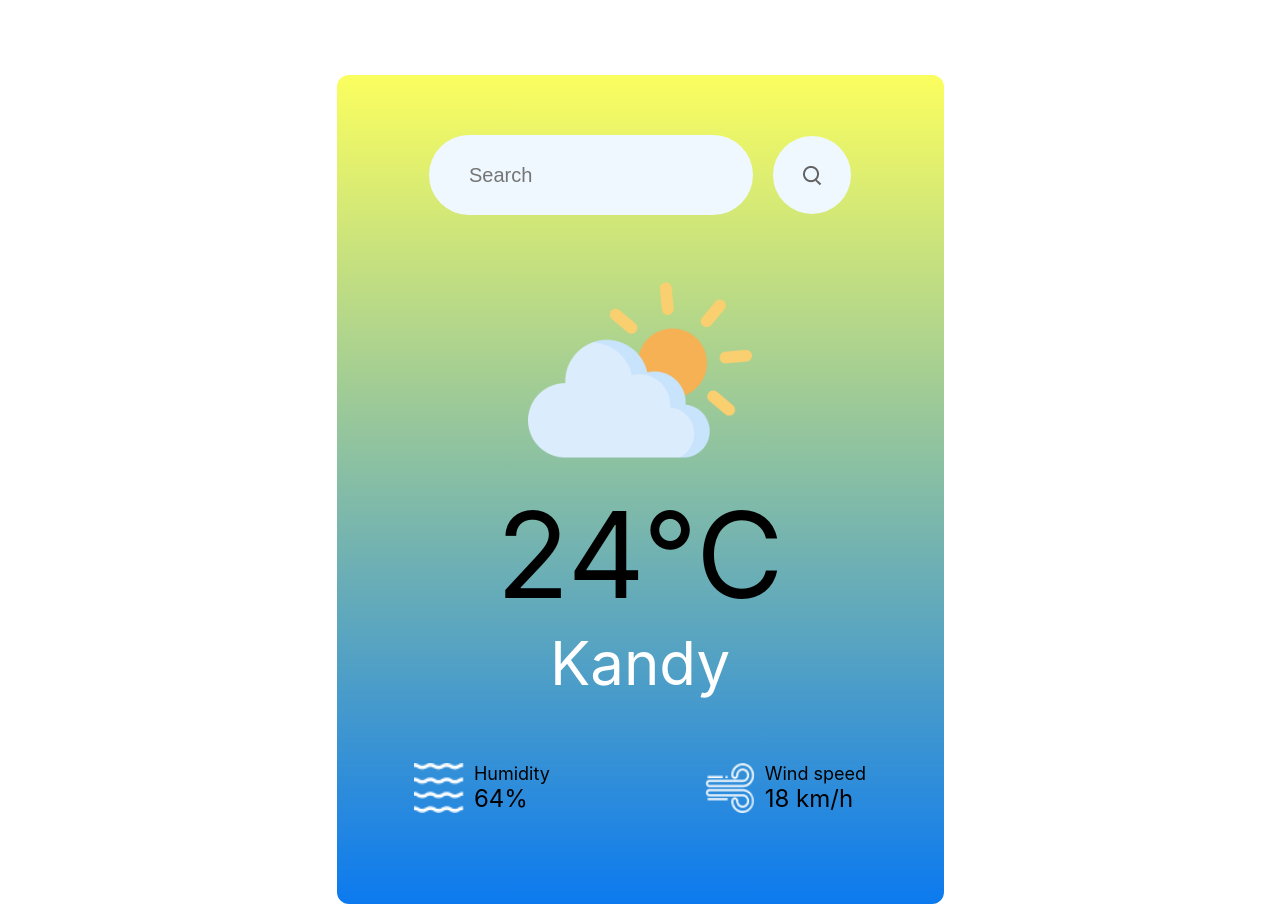
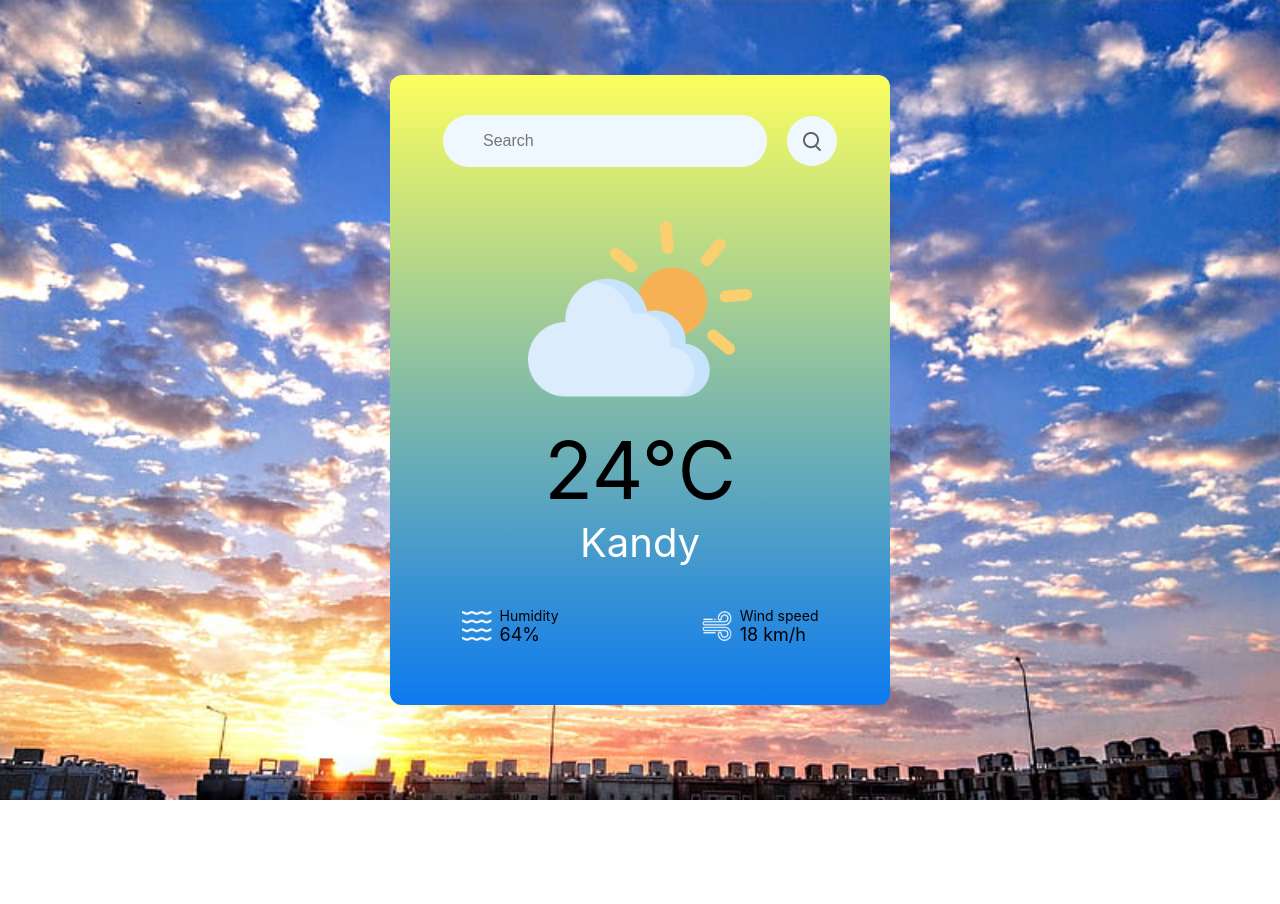
Before and after one commit to NimeshaKavindi/Weather-App-Sky-Tracker-, a React (Create React App) app: page / in a window 1280 px wide. After the commit the page ends 800 px from the top, so only its background shows below. Built offline with nearby package versions, Linux system fonts and the light colour scheme.

Commit message:
minimze the container and the content with css

```diff
--- a/src/components/weatherApp/weatherApp.css
+++ b/src/components/weatherApp/weatherApp.css
@@ -1,6 +1,16 @@
+body {
+    margin: 0;
+    padding: 0;
+    background-image: url('../assests/weather.jpg'); /* Replace 'path/to/your/image.jpg' with your image URL */
+    background-size: cover;
+    background-repeat: no-repeat;
+
+  }
+
+
 .container {
-    width: 607px;
-    height: 829px;
+    width: 500px;
+    height: 630px;
     margin: auto;
     margin-top: 75px;
     border-radius: 12px;
@@ -11,20 +21,20 @@
     display: flex;
     flex-direction: column;
     align-items: center;
-    gap: 14px;
-    padding-top: 60px;
+    gap: 10px;
+    padding-top: 40px;
   }
 
   .top-bar input {
-    width: 362px;
-    height: 78px;
+    width: 300px;
+    height: 50px;
     background: aliceblue;
     border: none;
     outline: none;
     border-radius: 40px;
     padding-left: 40px;
     color: black;
-    font-size: 20px;
+    font-size: 16px;
     font-weight: 400;
   }
 
@@ -32,8 +42,8 @@
     display: flex;
     justify-content: center;
     align-items: center;
-    height: 78px;
-    width: 78px;
+    height: 50px;
+    width: 50px;
     background: aliceblue;
     border-radius: 40px;
     cursor: pointer;
@@ -42,23 +52,23 @@
   .weather-image {
     display: flex;
     justify-content: center;
-    margin-top: 29px;
+    margin-top: 20px;
   }
 
   .weather-temp {
     color: black;
-    font-size: 120px;
+    font-size: 80px;
     font-weight: 400;
   }
 
   .weather-location {
     color: white;
-    font-size: 60px;
+    font-size: 40px;
     font-weight: 400;
   }
 
   .data-container {
-    margin-top: 50px;
+    margin-top: 30px;
     color: black;
     display: flex;
     justify-content: space-around;
@@ -71,9 +81,9 @@
   }
 
   .icon {
-    height: 50px;
-    width: 50px;
-    margin-right: 10px; /* Adjust the margin between icon and text */
+    height: 30px;
+    width: 30px;
+    margin-right: 8px; /* Adjust the margin between icon and text */
   }
 
   .data {
@@ -83,12 +93,12 @@
   }
 
   .text {
-    font-size: 18px; /* Adjust text size */
+    font-size: 14px; /* Adjust text size */
   }
 
   .humidity,
   .wind-speed {
-    font-size: 24px; /* Adjust text size */
+    font-size: 18px; /* Adjust text size */
   }
   .input-container {
     display: flex;
```
Also changed, not shown: src/components/assests/weather.jpg (added).
